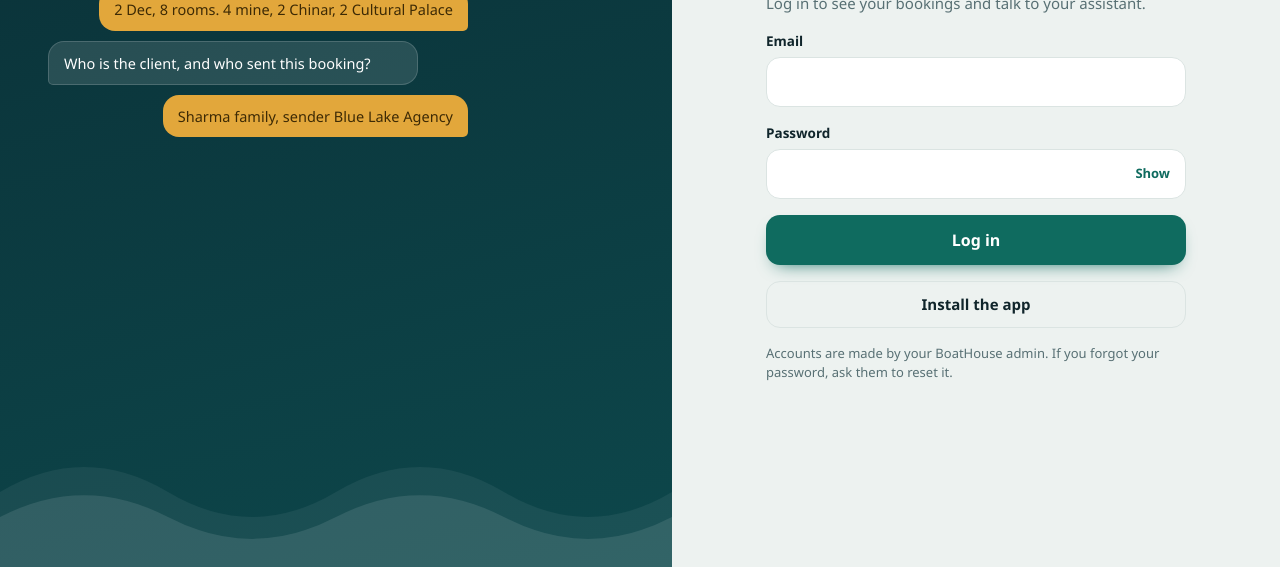
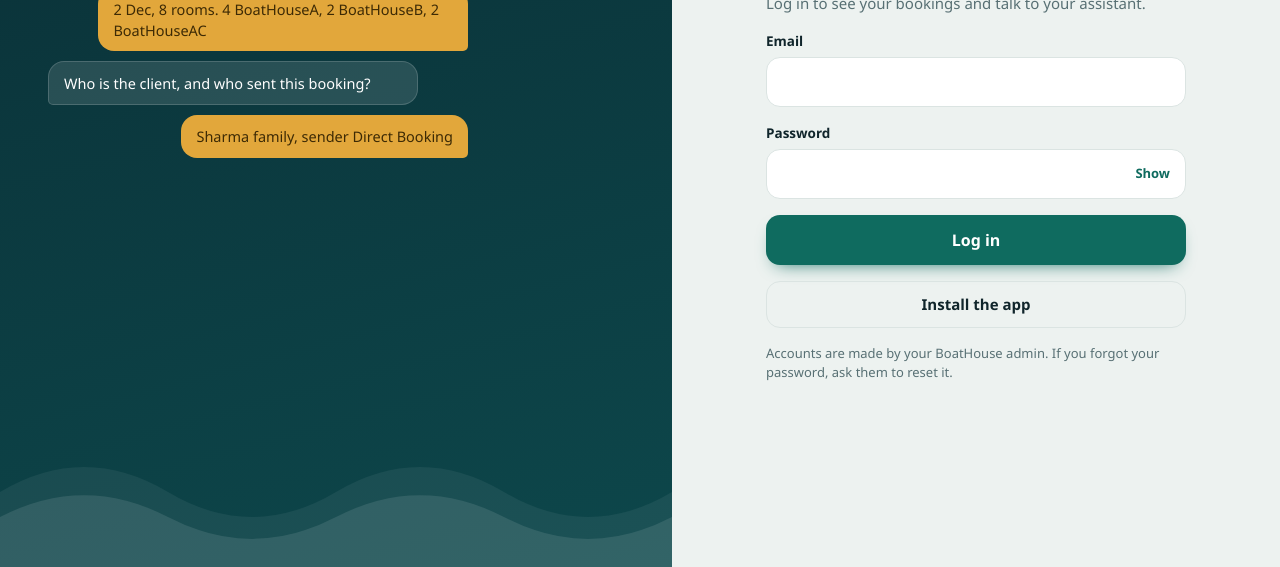
Before and after one commit to rohitpawalia28/boathouseai, a website with bundled scripts: page public/index.html in a window 1280 px wide. Shown: the part 233-800 px from the top of the page. Built offline with nearby package versions, Linux system fonts and the light colour scheme.

Commit message:
Update index.html

```diff
--- a/public/index.html
+++ b/public/index.html
@@ -23,9 +23,9 @@
       <div class="brand"><span class="logo"></span><span>BoatHouse AI</span></div>
       <h2>Your houseboats, run by chat.</h2>
       <div class="demo">
-        <div class="demo-msg me">2 Dec, 8 rooms. 4 mine, 2 Chinar, 2 Cultural Palace</div>
+        <div class="demo-msg me">2 Dec, 8 rooms. 4 BoatHouseA, 2 BoatHouseB, 2 BoatHouseAC</div>
         <div class="demo-msg bot">Who is the client, and who sent this booking?</div>
-        <div class="demo-msg me">Sharma family, sender Blue Lake Agency</div>
+        <div class="demo-msg me">Sharma family, sender Direct Booking</div>
       </div>
       <svg class="waves" viewBox="0 0 800 120" preserveAspectRatio="none"><path class="w1" d="M0 60 Q100 20 200 60 T400 60 T600 60 T800 60 V120 H0Z"/><path class="w2" d="M0 80 Q100 45 200 80 T400 80 T600 80 T800 80 V120 H0Z"/></svg>
     </section>
```
